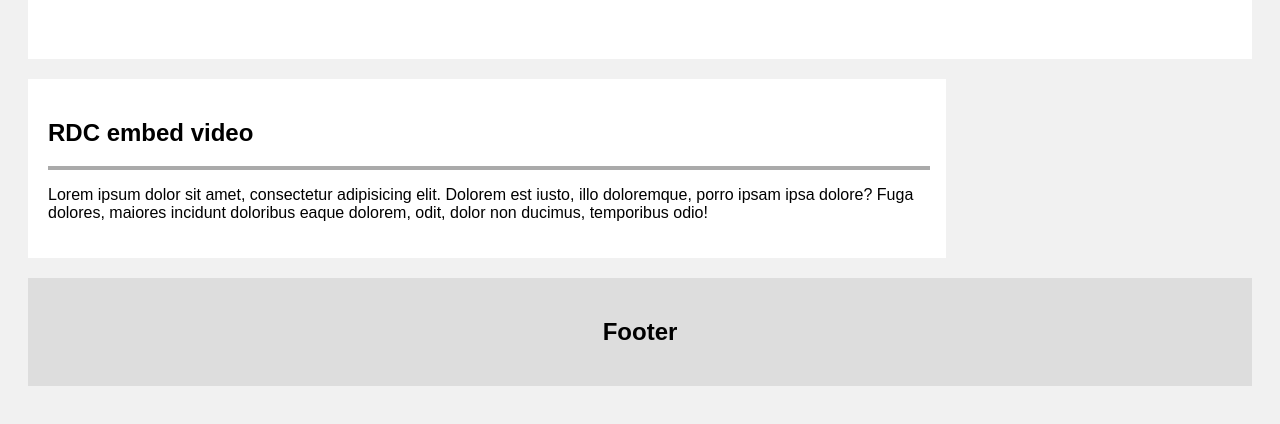
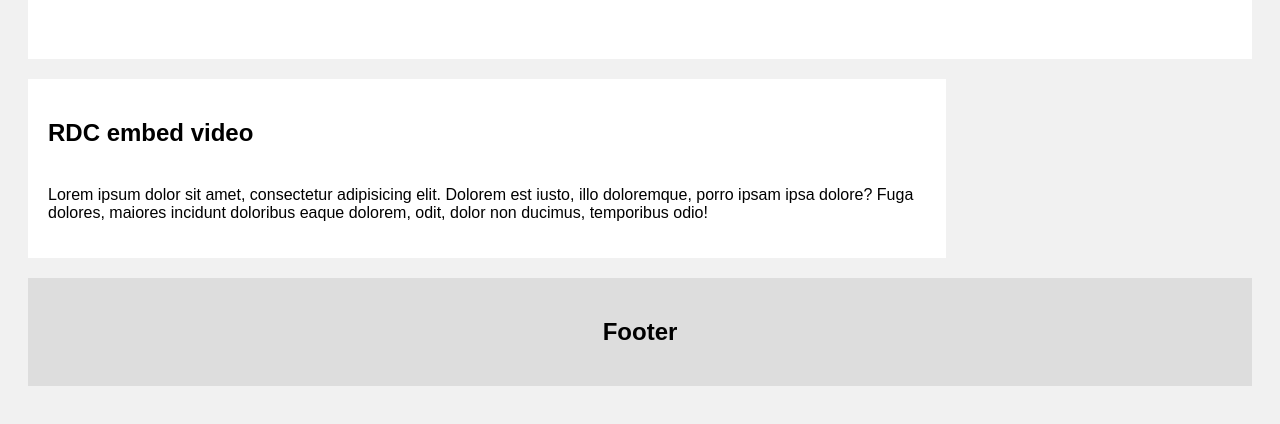
Before and after one commit to nishanthganga/rdc-video-embed-test, a plain HTML site: page index.html in a window 1280 px wide. Shown: the part 198-622 px from the top of the page. Drawn offline with Linux system fonts and the light colour scheme.

Commit message:
Removes background color for image

```diff
--- a/index.html
+++ b/index.html
@@ -52,7 +52,6 @@ body {
 
 /* Fake image */
 .fakeimg {
-  background-color: #aaa;
   width: 100%;
   padding: 2px;
 }
```
